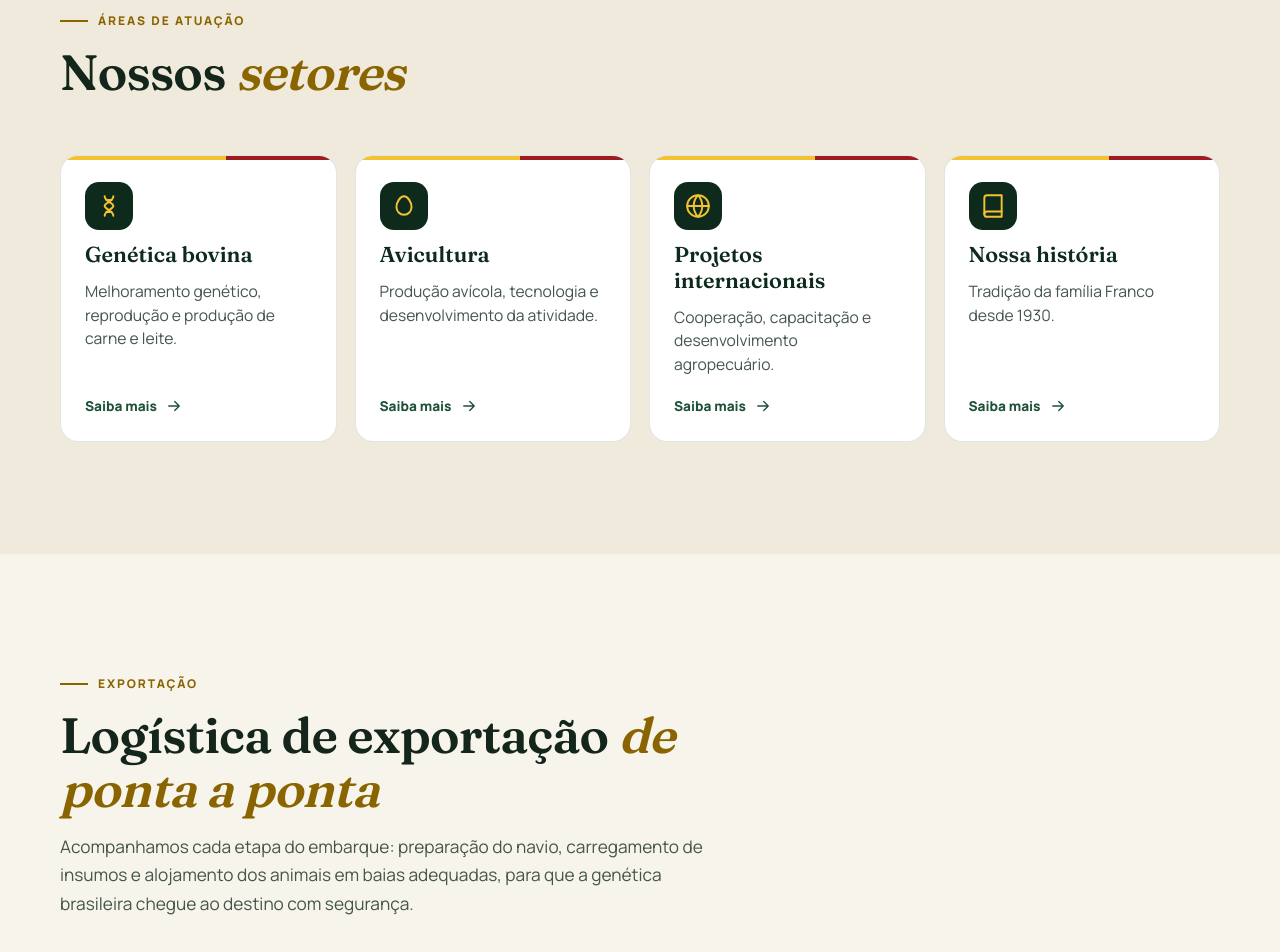
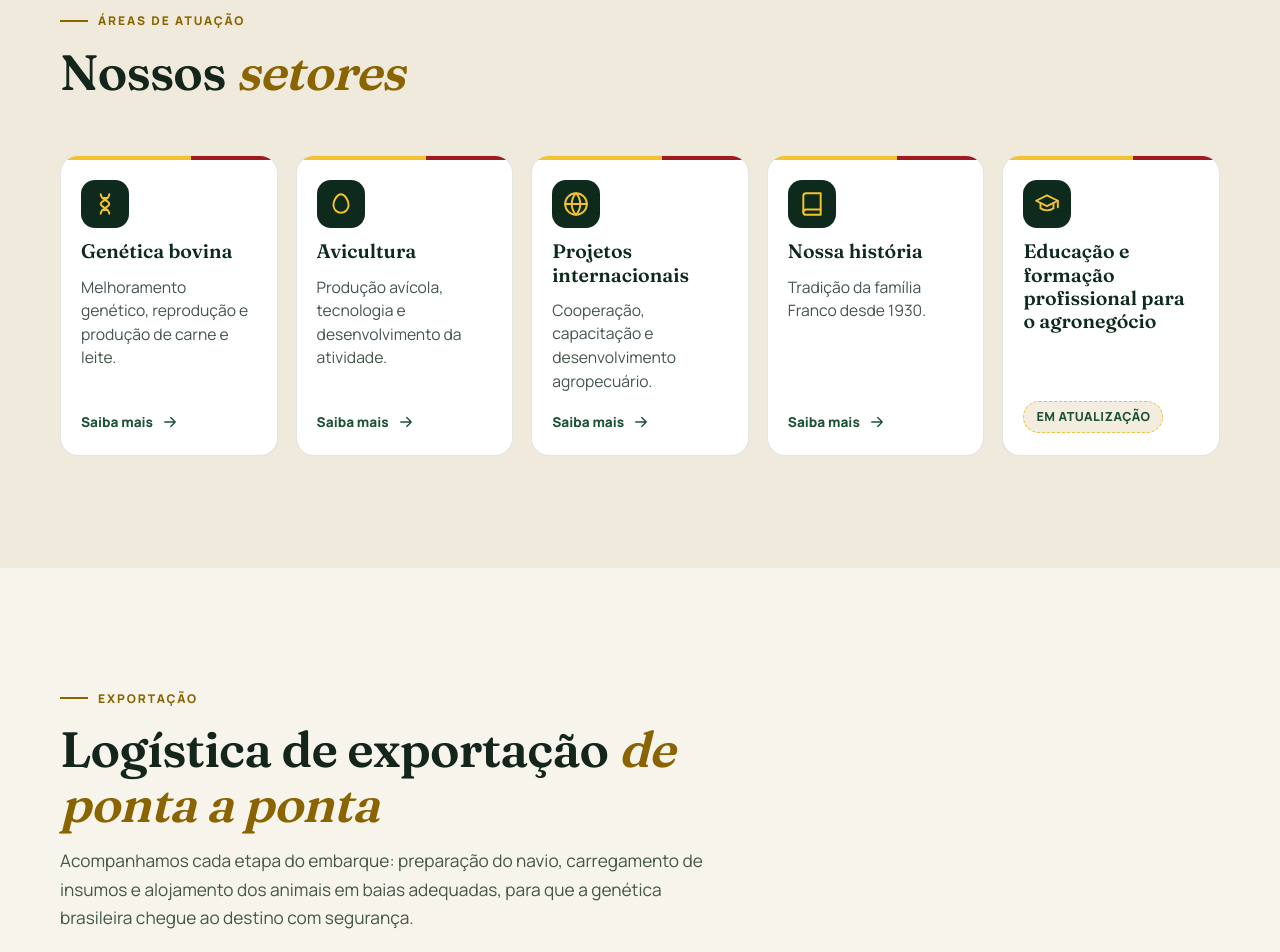
Before and after one commit to Linykercs/mfdobrasil, a plain HTML site: page index.html in a window 1280 px wide. Shown: the part 1019-1971 px from the top of the page. Drawn offline with Linux system fonts and the light colour scheme.

Commit message:
Novo setor Educação e formação profissional (em atualização) e e-mail daniel@mfdobrasil.com no cartão

```diff
--- a/index.html
+++ b/index.html
@@ -348,8 +348,11 @@ a.via:hover{transform:translateY(-3px);box-shadow:var(--sombra);border-color:var
 .setor .mais{margin-top:auto;padding-top:6px;display:inline-flex;align-items:center;gap:8px;font-weight:800;font-size:.85rem;color:var(--verde3)}
 .setor .mais .ic{width:18px;height:18px;padding:0;background:none;color:inherit;border-radius:0;transition:transform .2s ease}
 .setor:hover .mais .ic{transform:translateX(4px)}
-@media (min-width:640px){.setores{grid-template-columns:1fr 1fr;gap:18px}}
-@media (min-width:1100px){.setores{grid-template-columns:repeat(4,1fr)}}
+.setor.breve{cursor:default}
+.setor.breve:hover{transform:none;box-shadow:none;border-color:var(--linha-escura)}
+.setor .selo{margin-top:auto;align-self:flex-start;padding:5px 12px;border-radius:999px;background:var(--areia,#f3ede0);border:1px dashed var(--ouro);font-weight:800;font-size:.78rem;letter-spacing:.04em;text-transform:uppercase;color:var(--verde3)}
+@media (min-width:640px){.setores{grid-template-columns:1fr 1fr;gap:18px}.setor.breve{grid-column:1/-1}}
+@media (min-width:1100px){.setores{grid-template-columns:repeat(5,1fr)}.setor.breve{grid-column:auto}.setor{padding:24px 20px 22px}.setor h3{font-size:1.22rem}}
 @media (min-width:640px){.feitos li:last-child:nth-child(odd){grid-column:1/-1}}
 
 /* exportacao */
@@ -536,6 +539,7 @@ li.oculto{display:none !important}
       <a class="setor rv" style="--d:2" href="#avicultura"><svg class="ic" aria-hidden="true"><use href="#i-ovo"/></svg><h3 data-i="st2t">Avicultura</h3><p data-i="st2">Produção avícola, tecnologia e desenvolvimento da atividade.</p><span class="mais"><span data-i="st_mais">Saiba mais</span><svg class="ic" aria-hidden="true"><use href="#i-seta"/></svg></span></a>
       <a class="setor rv" style="--d:3" href="#projetos"><svg class="ic" aria-hidden="true"><use href="#i-globo"/></svg><h3 data-i="st3t">Projetos internacionais</h3><p data-i="st3">Cooperação, capacitação e desenvolvimento agropecuário.</p><span class="mais"><span data-i="st_mais">Saiba mais</span><svg class="ic" aria-hidden="true"><use href="#i-seta"/></svg></span></a>
       <a class="setor rv" style="--d:4" href="#historia"><svg class="ic" aria-hidden="true"><use href="#i-livro"/></svg><h3 data-i="st4t">Nossa história</h3><p data-i="st4">Tradição da família Franco desde 1930.</p><span class="mais"><span data-i="st_mais">Saiba mais</span><svg class="ic" aria-hidden="true"><use href="#i-seta"/></svg></span></a>
+      <div class="setor breve rv" style="--d:5" id="educacao"><svg class="ic" aria-hidden="true"><use href="#i-capelo"/></svg><h3 data-i="st5t">Educação e formação profissional para o agronegócio</h3><span class="selo" data-i="st_atual">Em atualização</span></div>
     </div>
   </div>
 </section>
@@ -858,6 +862,7 @@ li.oculto{display:none !important}
       st2t: "Avicultura", st2: "Produção avícola, tecnologia e desenvolvimento da atividade.",
       st3t: "Projetos internacionais", st3: "Cooperação, capacitação e desenvolvimento agropecuário.",
       st4t: "Nossa história", st4: "Tradição da família Franco desde 1930.",
+      st5t: "Educação e formação profissional para o agronegócio", st_atual: "Em atualização",
       h_mis: "Missões e <em>parcerias internacionais</em>",
       sub_mis: "Acordos, encontros institucionais e visitas técnicas que levam a genética e o conhecimento brasileiros a outros países.",
       mi1: "Genética zebuína brasileira para a África",
@@ -1006,6 +1011,7 @@ li.oculto{display:none !important}
       st2t: "Aviculture", st2: "Production avicole, technologie et développement de la filière.",
       st3t: "Projets internationaux", st3: "Coopération, renforcement des capacités et développement agricole.",
       st4t: "Notre histoire", st4: "Tradition de la famille Franco depuis 1930.",
+      st5t: "Éducation et formation professionnelle pour l'agrobusiness", st_atual: "En cours de mise à jour",
       h_mis: "Missions et <em>partenariats internationaux</em>",
       sub_mis: "Accords, rencontres institutionnelles et visites techniques qui portent la génétique et le savoir-faire brésiliens dans d'autres pays.",
       mi1: "Génétique zébu brésilienne pour l'Afrique",
@@ -1154,6 +1160,7 @@ li.oculto{display:none !important}
       st2t: "Poultry", st2: "Poultry production, technology and sector development.",
       st3t: "International projects", st3: "Cooperation, capacity building and agricultural development.",
       st4t: "Our history", st4: "A Franco family tradition since 1930.",
+      st5t: "Education and professional training for agribusiness", st_atual: "Coming soon",
       h_mis: "Missions and <em>international partnerships</em>",
       sub_mis: "Agreements, institutional meetings and technical visits that take Brazilian genetics and know-how to other countries.",
       mi1: "Brazilian Zebu genetics for Africa",
```
Also changed, not shown: daniel/index.html (+2 -2 lines).
